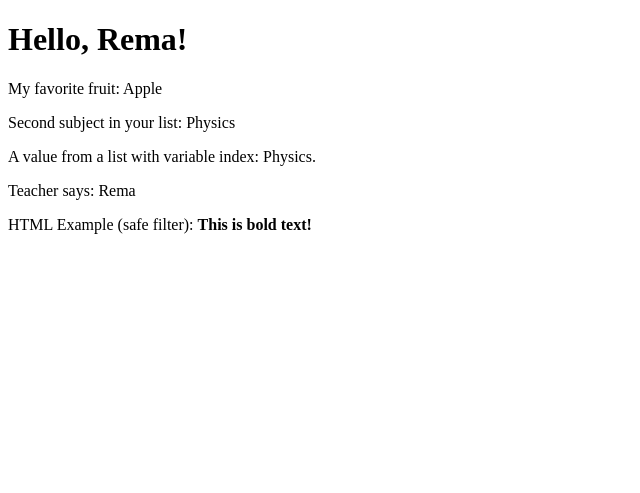
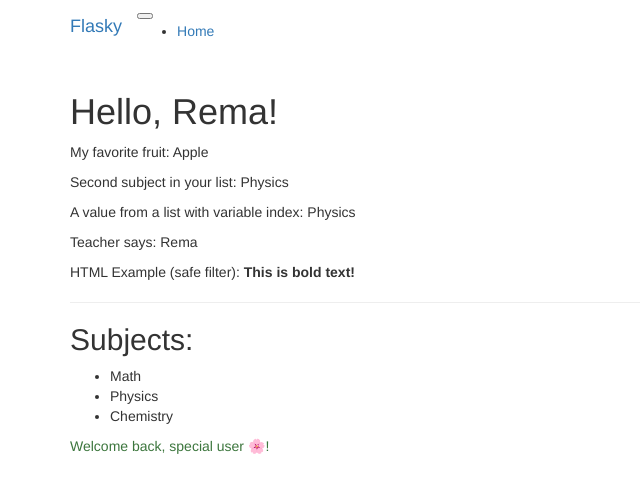
Before and after one commit to r0ry2/Flask, a Flask app: page /user/Rema in a window 1280 px wide. Shown: the top 493 px of the page, without its empty margins (0-640 px from the left). Run offline with Flask 3, Linux system fonts and the light colour scheme; some libraries are stand-ins or nearby versions.

Commit message:
“update

```diff
--- a/app.py
+++ b/app.py
@@ -1,6 +1,8 @@
 from flask import Flask, request, make_response, redirect, abort, render_template
+from flask_bootstrap import Bootstrap  # ✔ صححنا الاستيراد
 
 app = Flask(__name__)
+bootstrap = Bootstrap(app)  # تهيئة Flask-Bootstrap
 
 # الصفحة الرئيسية: تعرض user-agent + تضيف cookie + تعرض قالب index.html
 @app.route('/')
@@ -10,41 +12,18 @@ def index():
     response.set_cookie('answer', '42')
     return response
 
-
-# صفحة مستخدم بسيطة بالـ ID
-@app.route('/user_id/<id>')
-def get_user(id):
-    if id not in ['1', '2']:
-        abort(404)
-    name = 'Anas' if id == '1' else 'Rema'
-    return f"<h1>Hello, {name}</h1>"
-
-
-# تحويل إلى موقع خارجي
-@app.route('/redirect')
-def go():
-    return redirect('http://www.example.com')
-
-
-# صفحة مستخدم ديناميكية + تمرير بيانات للقالب
+# صفحة مستخدم ديناميكية مع متغيرات وفلاتر
 @app.route('/user/<name>')
-def user(name):
-    # dictionary
+def user_page(name):
     mydict = {'fruit': 'Apple'}
-
-    # list
     mylist = ['Math', 'Physics', 'Chemistry']
-
-    # variable index
     myindex = 1
 
-    # simple object مع method
     class MyObject:
         def somemethod(self):
             return "Rema"
     myobj = MyObject()
 
-    # HTML content
     html_content = "<b>This is bold text!</b>"
 
     return render_template('user.html',
@@ -55,6 +34,18 @@ def user(name):
                            myobj=myobj,
                            html_content=html_content)
 
+# تحويل إلى موقع خارجي
+@app.route('/redirect')
+def go():
+    return redirect('http://www.example.com')
+
+# صفحة مستخدم بسيطة بالـ ID
+@app.route('/user_id/<id>')
+def get_user(id):
+    if id not in ['1', '2']:
+        abort(404)
+    name = 'Anas' if id == '1' else 'Rema'
+    return f"<h1>Hello, {name}</h1>"
 
 if __name__ == '__main__':
     app.run(debug=True)
--- a/templates/user.html
+++ b/templates/user.html
@@ -1,17 +1,46 @@
-<!DOCTYPE html>
-<html>
-<head>
-    <title>User Page</title>
-</head>
-<body>
+{% extends "bootstrap/base.html" %}
+
+{% block title %}User Page{% endblock %}
+
+{% block navbar %}
+<div class="navbar navbar-expand-lg navbar-dark bg-dark">
+    <div class="container">
+        <a class="navbar-brand" href="/">Flasky</a>
+        <button class="navbar-toggler" type="button" data-bs-toggle="collapse" data-bs-target="#navbarNav">
+            <span class="navbar-toggler-icon"></span>
+        </button>
+        <div class="collapse navbar-collapse" id="navbarNav">
+            <ul class="navbar-nav">
+                <li class="nav-item"><a class="nav-link" href="/">Home</a></li>
+            </ul>
+        </div>
+    </div>
+</div>
+{% endblock %}
+
+{% block content %}
+<div class="container mt-4">
     <h1>Hello, {{ name|capitalize }}!</h1>
 
     <p>My favorite fruit: {{ mydict['fruit'] }}</p>
     <p>Second subject in your list: {{ mylist[1] }}</p>
-    <p>A value from a list with variable index: {{ mylist[myindex] }}.</p>
+    <p>A value from a list with variable index: {{ mylist[myindex] }}</p>
     <p>Teacher says: {{ myobj.somemethod() }}</p>
+    <p>HTML Example (safe filter): {{ html_content|safe }}</p>
 
+    <hr>
 
-    <p>HTML Example (safe filter): {{ html_content|safe }}</p>
-</body>
-</html>
+    <h2>Subjects:</h2>
+    <ul>
+        {% for subject in mylist %}
+            <li>{{ subject }}</li>
+        {% endfor %}
+    </ul>
+
+    {% if name.lower() == "rema" %}
+        <p class="text-success">Welcome back, special user 🌸!</p>
+    {% else %}
+        <p>Hello, {{ name }} 👋</p>
+    {% endif %}
+</div>
+{% endblock %}
```
Also changed, not shown: templates/index.html (+29 -9 lines).
